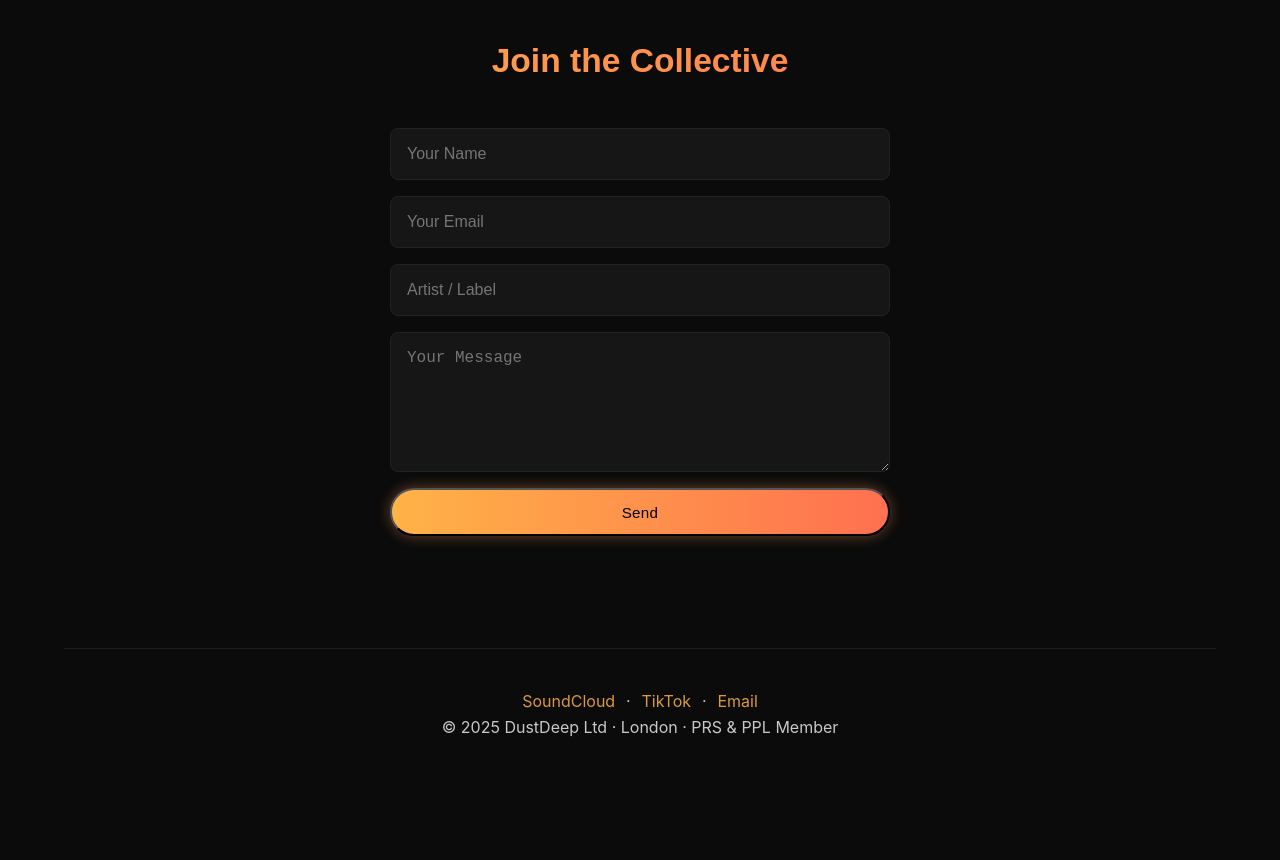
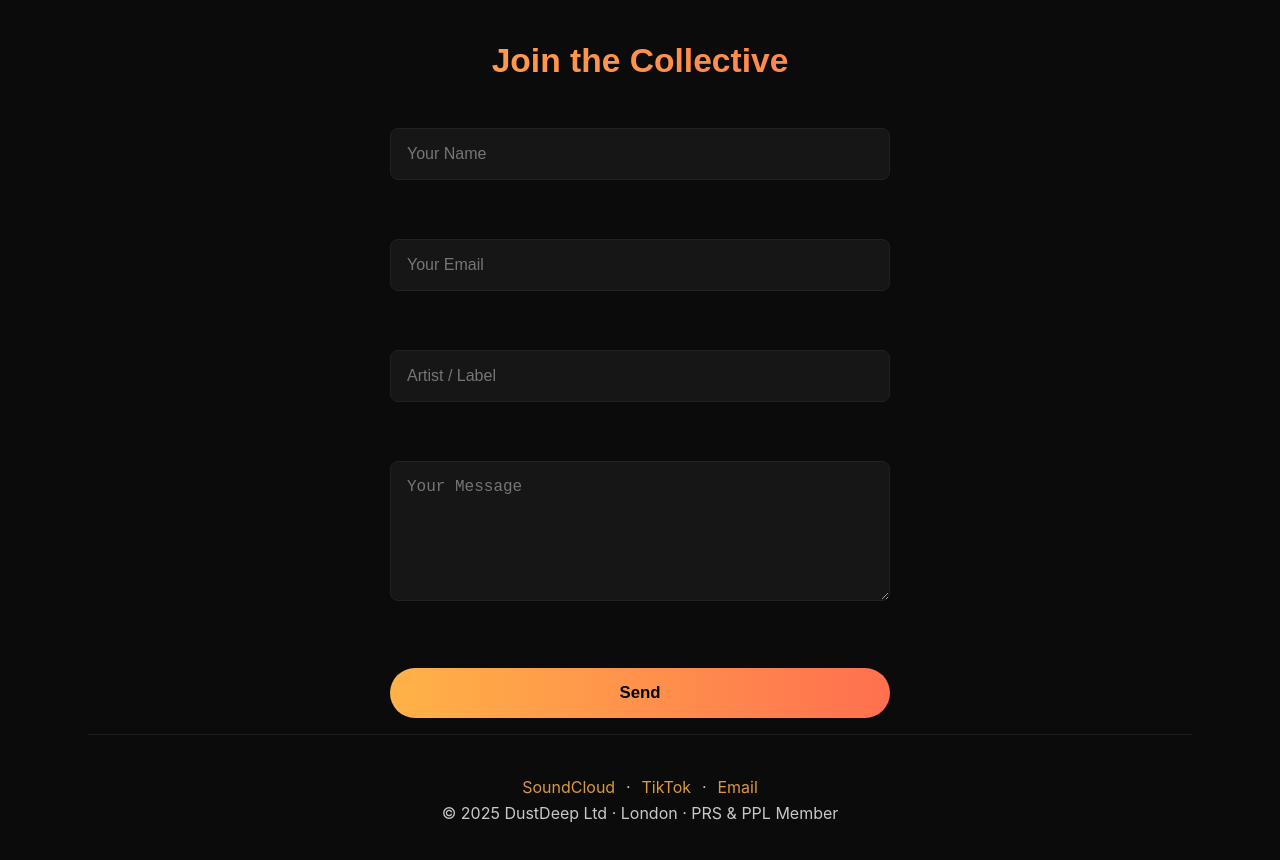
Before and after one commit to Viste360/dustdeep-site, a plain HTML site: page index.html in a window 1280 px wide. Shown: the part 2500-3360 px from the top of the page. Drawn offline with Linux system fonts and the light colour scheme; a script that the page names is missing.

Commit message:
Update index.html

```diff
--- a/index.html
+++ b/index.html
@@ -132,14 +132,36 @@
   <h2>Join the Collective</h2>
 
   <form id="contact-form">
-    <input type="text" name="name" placeholder="Your Name" required>
-    <input type="email" name="email" placeholder="Your Email" required>
-    <input type="text" name="artist" placeholder="Artist / Label">
-    <textarea name="message" placeholder="Your Message"></textarea>
-    <button type="submit" class="btn">Send</button>
-    <div id="form-msg"></div>
-  </form>
-</section>
+
+  <div class="field">
+    <input type="text" id="name" name="name" placeholder="Your Name" required>
+    <div class="error-text">Please enter your name</div>
+  </div>
+
+  <div class="field">
+    <input type="email" id="email" name="email" placeholder="Your Email" required>
+    <div class="error-text">Please enter a valid email</div>
+  </div>
+
+  <div class="field">
+    <input type="text" id="artist" name="artist" placeholder="Artist / Label">
+    <div class="error-text">Please enter your artist or leave blank</div>
+  </div>
+
+  <div class="field">
+    <textarea id="message" name="message" placeholder="Your Message" required></textarea>
+    <div class="error-text">Please enter a message</div>
+  </div>
+
+  <button type="submit" class="form-btn">
+    <span class="btn-text">Send</span>
+    <div class="loader"></div>
+  </button>
+
+  <div id="form-msg"></div>
+
+</form>
+
 
 <footer>
   <div class="socials">
```
